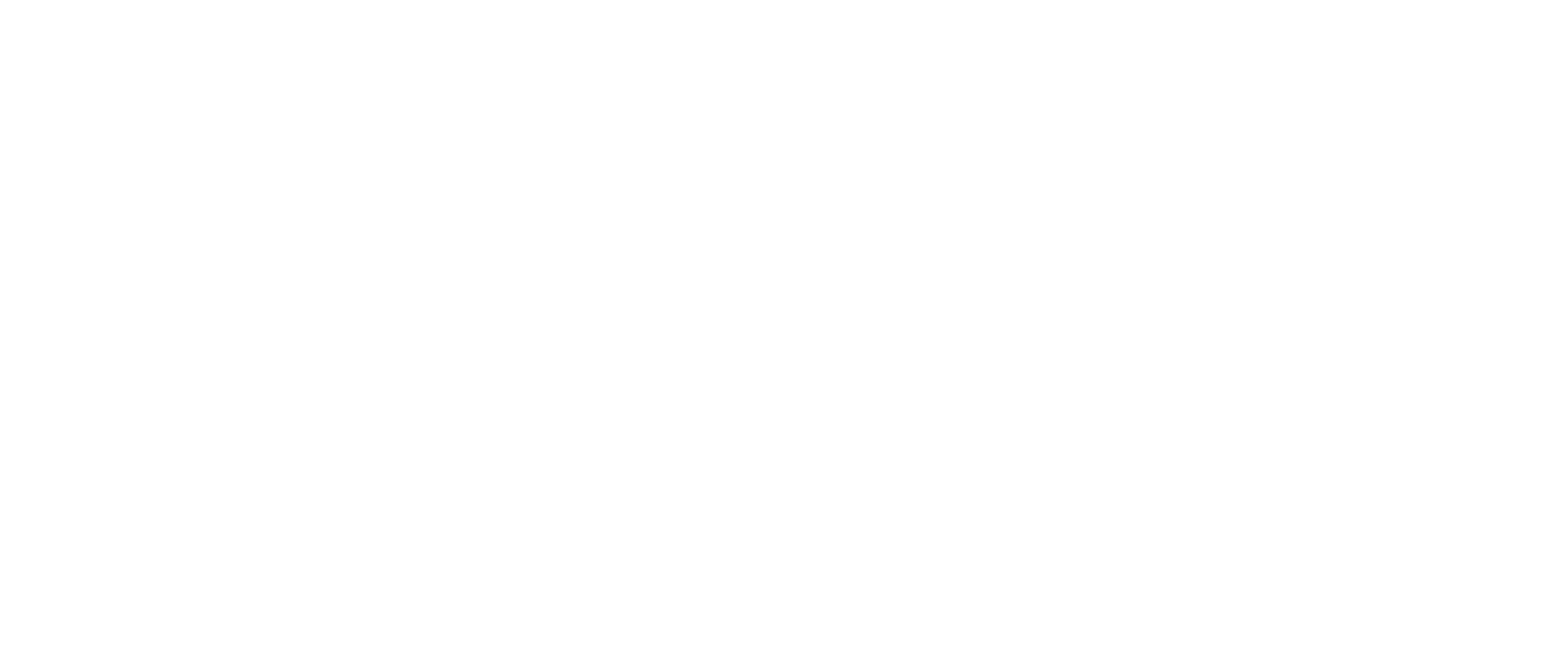
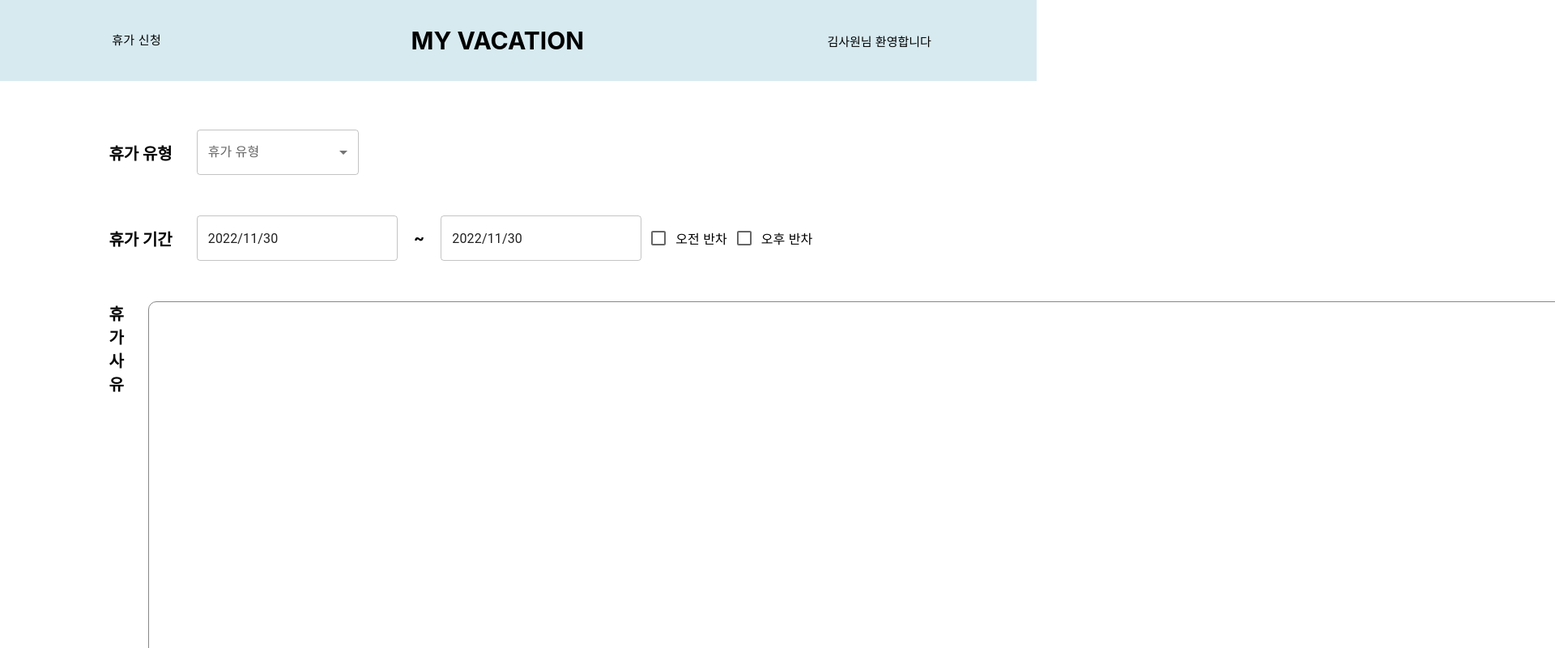
Before and after one commit to aeriheo/Vacation-Request, a React (Create React App) app in the folder frontend/: page /request in a window 1280 px wide. Before the commit this address had no page. Shown: the top 800 px of the page at 81% size, 1920 px wide, since content can reach past the window. Built offline with nearby package versions, Linux system fonts and the light colour scheme.

Commit message:
[feat] request page 개발

```diff
--- a/frontend/package.json
+++ b/frontend/package.json
@@ -6,13 +6,16 @@
     "@emotion/react": "^11.10.5",
     "@emotion/styled": "^11.10.5",
     "@mui/material": "^5.10.16",
+    "@mui/x-date-pickers": "^5.0.9",
     "@testing-library/jest-dom": "^5.16.5",
     "@testing-library/react": "^13.4.0",
     "@testing-library/user-event": "^13.5.0",
     "apexcharts": "^3.36.3",
     "axios": "^1.2.0",
+    "moment": "^2.29.4",
     "react": "^18.2.0",
     "react-apexcharts": "^1.4.0",
+    "react-datepicker": "^4.8.0",
     "react-dom": "^18.2.0",
     "react-router-dom": "^6.4.3",
     "react-scripts": "5.0.1",
--- a/frontend/src/App.js
+++ b/frontend/src/App.js
@@ -3,6 +3,7 @@
 import FindPw from './pages/FindPw';
 import SetPw from './pages/SetPw';
 import Main from './pages/Main';
+import Request from './pages/Request';
 
 function App() {
   return (
@@ -12,6 +13,7 @@
         <Route exact path = '/findpw' element={<FindPw/>} />
         <Route exact path = '/setpw' element={<SetPw/>} />
         <Route exact path = '/home' element={<Main/>} />
+        <Route exact path = '/request' element={<Request/>} />
       </Routes>
     </BrowserRouter>
   );
--- a/frontend/src/components/header/index.js
+++ b/frontend/src/components/header/index.js
@@ -8,8 +8,8 @@
 
     return(
         <div className='header_div'>
-            <Button style={{color:'black', fontSize:'15px'}}>휴가 신청</Button>
-            <div className='title_div'>MY VACATION</div>
+            <Button style={{color:'black', fontSize:'15px'}} onClick={()=>{window.location.href='/request'}}>휴가 신청</Button>
+            <div className='title_div' onClick={()=>{window.location.href='/home'}}>MY VACATION</div>
             <div className='user_div'>{username}님 환영합니다</div>
         </div>
     );
--- /dev/null
+++ b/frontend/src/pages/Request/index.js
@@ -0,0 +1,64 @@
+import React, {useState} from 'react';
+import Header from '../../components/header';
+import {TextField, FormControl, InputLabel, Select, MenuItem, Checkbox, Button} from '@mui/material';
+import {LocalizationProvider, DatePicker} from '@mui/x-date-pickers';
+import {AdapterMoment} from '@mui/x-date-pickers/AdapterMoment';
+
+const Request = () =>{
+    const [vType, setVType] = useState('');
+    const [startDate, setStartDate] = useState(new Date());
+    const [endDate, setEndDate] = useState(new Date());
+    const [dayCheck, setDayCheck] = useState(false);
+    const [nightCheck, setNightCheck] = useState(false);
+    const [reason, setReason] = useState('');
+
+    const handleType = (e) =>{
+        setVType(e.target.value);
+    }
+
+    return(
+        <div style={{width:'100%', display:'flex', flexDirection:'column', justifyContent: 'center', alignItems: 'center'}}>
+            <Header/>
+            <div style={{flexDirection:'column', width:'79%', marginTop:'40px'}}>
+                <div style={{display:'flex', alignItems: 'center', marginTop:'20px', marginBottom:'50px'}}>
+                    <div style = {{marginRight:'30px', fontSize:'20px', fontWeight:'bold'}}>휴가 유형</div>
+                    <FormControl style={{width:'200px'}}>
+                        <InputLabel>휴가 유형</InputLabel>
+                        <Select value = {vType} label = "Type" onChange = {handleType}>
+                            <MenuItem value = {'연차'}>연차</MenuItem>
+                            <MenuItem value = {'출산'}>출산</MenuItem>
+                            <MenuItem value = {'배우자 출산'}>배우자 출산</MenuItem>
+                            <MenuItem value = {'생리'}>생리</MenuItem>
+                            <MenuItem value = {'가족 돌봄'}>가족 돌봄</MenuItem>
+                        </Select>
+                    </FormControl>
+                </div>
+                <div style={{display:'flex', alignItems: 'center', marginTop:'20px', marginBottom:'50px'}}>
+                    <div style = {{marginRight:'30px', fontSize:'20px', fontWeight:'bold'}}>휴가 기간</div>
+                    <LocalizationProvider dateAdapter = {AdapterMoment} >
+                        <DatePicker inputFormat={"yyyy/MM/DD"} value={startDate} onChange={(date)=>setStartDate(date)} renderInput={(value)=><TextField {...value}/>} />
+                    </LocalizationProvider>
+                    <div style={{marginLeft:'20px', marginRight:'20px', fontSize:'20px', fontWeight:'bold'}}>~</div>
+                    <LocalizationProvider dateAdapter = {AdapterMoment}>
+                        <DatePicker inputFormat={"yyyy/MM/DD"} value={endDate} onChange={(date)=>setEndDate(date)} renderInput={(value)=><TextField {...value}/>}/>
+                    </LocalizationProvider>
+                    <Checkbox checked={dayCheck} onChange={(e)=>setDayCheck(e.target.checked)}/>
+                    <div>오전 반차</div>
+                    <Checkbox checked={nightCheck} onChange={(e)=>setNightCheck(e.target.checked)}/>
+                    <div>오후 반차</div>
+                </div>
+                <div style={{display:'flex', marginTop:'20px', marginBottom:'50px'}}>
+                    <div style = {{marginRight:'30px', fontSize:'20px', fontWeight:'bold'}}>휴가 사유</div>
+                    <div>
+                        <input onChange={(e)=>setReason(e.target.value)} value={reason} style={{width:'1800px', height:'500px', borderRadius:'10px', border:'1px solid #878787'}}/>
+                    </div>
+                </div>
+                <div style={{display:'flex', alignItems:'center', justifyContent: 'center'}}>
+                    <Button style={{width:'300px', backgroundColor:'#D7EAF0', fontSize:'18px', fontWeight:'bold', color:'black'}}>신청하기</Button>
+                </div>
+            </div>
+        </div>
+    );
+};
+
+export default Request;
```
Also changed, not shown: 1 other file (tests, documents, lock files or other folders).
